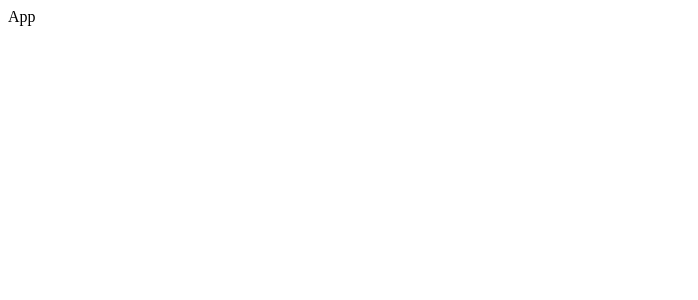
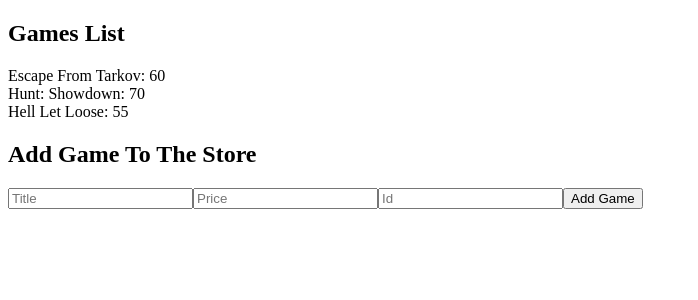
Before and after one commit to kamilkow1123/shopping-cart-with-redux, a React (Create React App) app: page / in a window 1280 px wide. Shown: the top 300 px of the page, without its empty margins (0-698 px from the left). Built offline with nearby package versions, Linux system fonts and the light colour scheme.

Commit message:
Draft of the ProductForm

```diff
--- a/src/App.tsx
+++ b/src/App.tsx
@@ -1,5 +1,13 @@
+import ProductForm from "./Products/ProductForm";
+import ProductsList from "./Products/ProductsList";
+
 function App() {
-    return <div>App</div>;
+    return (
+        <div>
+            <ProductsList />
+            <ProductForm />
+        </div>
+    );
 }
 
 export default App;
--- /dev/null
+++ b/src/Products/ProductForm.tsx
@@ -0,0 +1,17 @@
+import React from "react";
+
+const ProductForm = () => {
+    return (
+        <div>
+            <h2>Add Game To The Store</h2>
+            <form>
+                <input type="text" placeholder="Title" name="title" />
+                <input type="number" placeholder="Price" name="price" />
+                <input type="text" placeholder="Id" name="id" />
+                <button>Add Game</button>
+            </form>
+        </div>
+    );
+};
+
+export default ProductForm;
--- a/src/Products/ProductsList.tsx
+++ b/src/Products/ProductsList.tsx
@@ -0,0 +1,44 @@
+import React, { useState } from "react";
+
+interface ProductsListProps {}
+
+const initialProducts = [
+    {
+        title: "Escape From Tarkov",
+        price: 60,
+        id: "eft",
+    },
+    {
+        title: "Hunt: Showdown",
+        price: 70,
+        id: "hunt",
+    },
+    {
+        title: "Hell Let Loose",
+        price: 55,
+        id: "hll",
+    },
+];
+
+interface Product {
+    title: string;
+    price: number;
+    id: string;
+}
+
+const ProductsList: React.FC<ProductsListProps> = ({}) => {
+    const [ products, setProducts ] = useState(initialProducts);
+
+    return (
+        <div>
+            <h2>Games List</h2>
+            {initialProducts.map(product => (
+                <div key={product.id}>
+                    <span>{`${product.title}: ${product.price}`}</span>
+                </div>
+            ))}
+        </div>
+    );
+};
+
+export default ProductsList;
```
